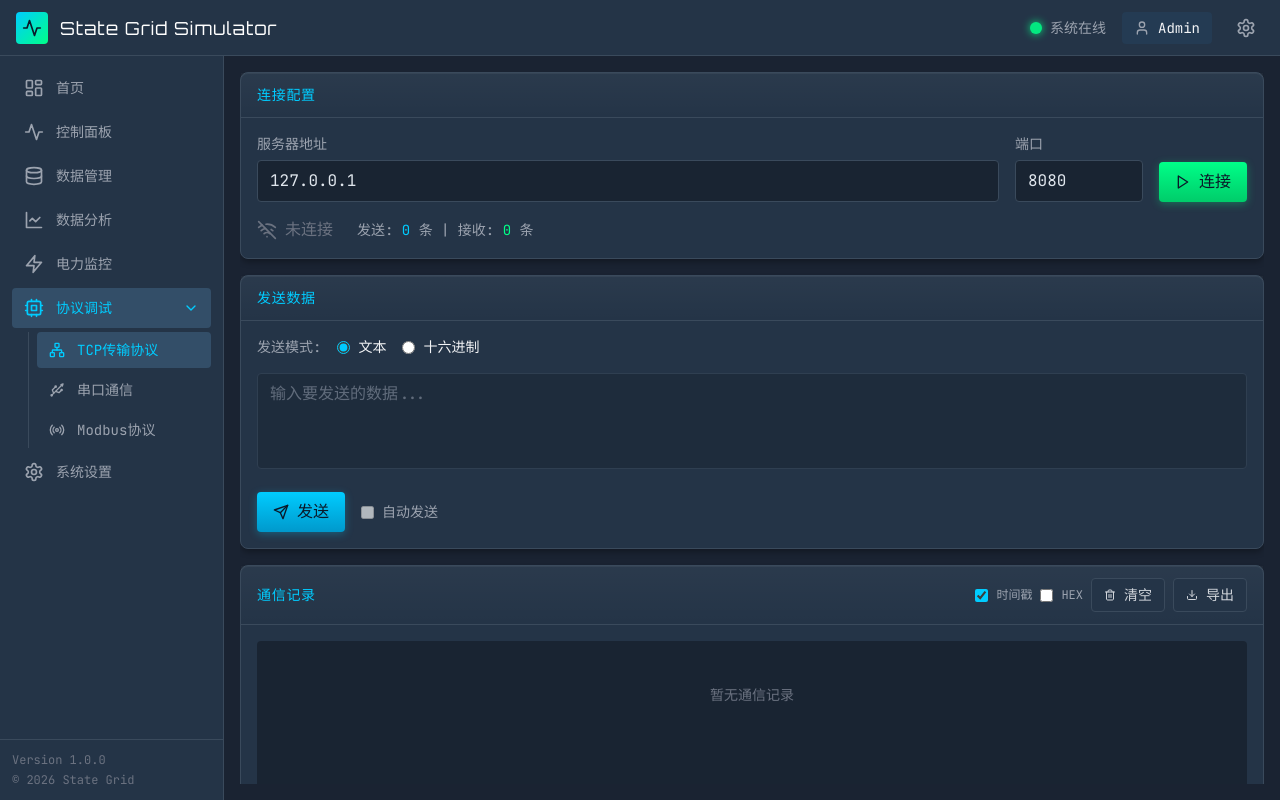
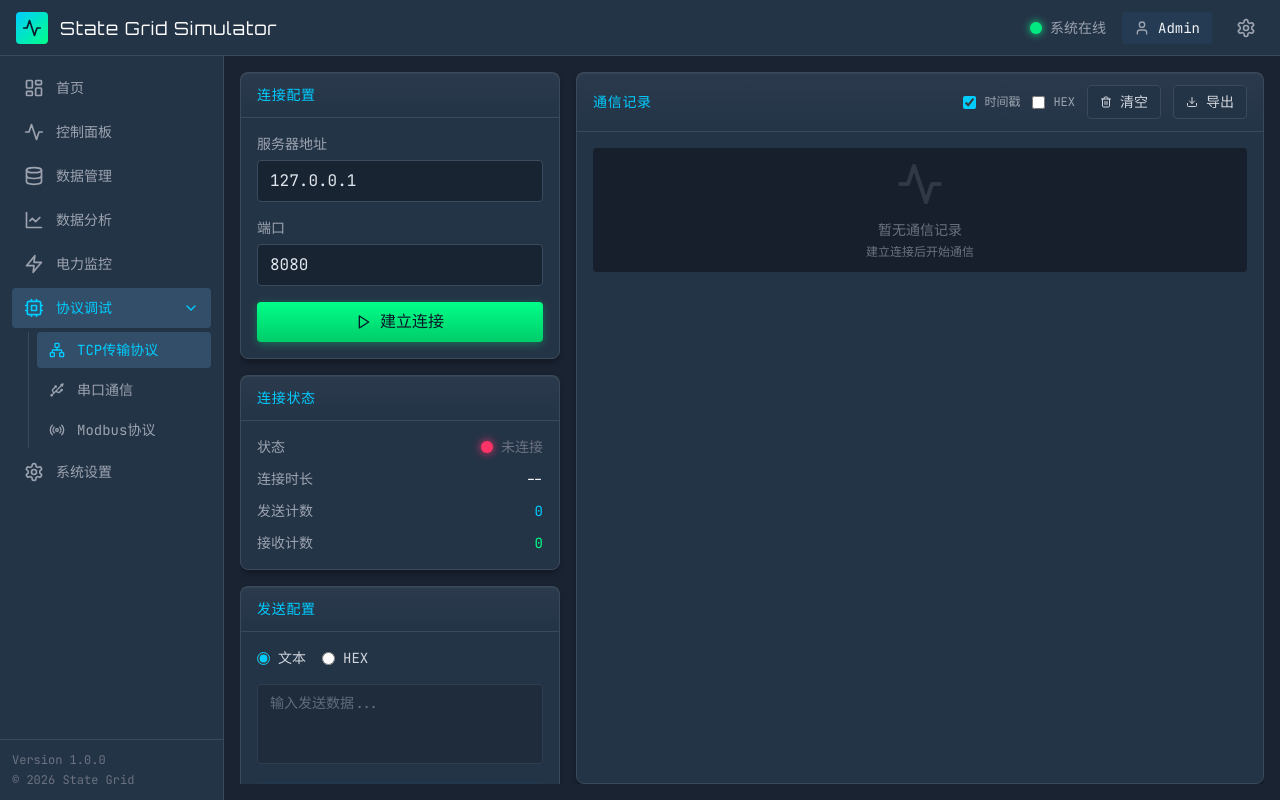
Before and after one commit to TarkeTang/StateGridSimulatorNew, a React (Vite) app in the folder frontend/: page /protocol/tcp in a window 1280 px wide. Built offline with nearby package versions, Linux system fonts and the light colour scheme.

Commit message:
"refactor:adjust-tcp-page-layout-to-left-right"

```diff
--- a/frontend/src/pages/protocol/TcpDebugPage.tsx
+++ b/frontend/src/pages/protocol/TcpDebugPage.tsx
@@ -6,17 +6,17 @@ import {
   Send,
   Trash2,
   Download,
-  Upload,
   Wifi,
   WifiOff,
   Clock,
   ArrowUpRight,
   ArrowDownLeft,
+  Activity,
 } from 'lucide-react'
 
 interface MessageItem {
   id: number
-  type: 'send' | 'receive'
+  type: 'send' | 'receive' | 'system'
   content: string
   timestamp: string
   hex?: string
@@ -43,9 +43,11 @@ const TcpDebugPage = () => {
   // 统计信息
   const [sendCount, setSendCount] = useState(0)
   const [receiveCount, setReceiveCount] = useState(0)
+  const [connectTime, setConnectTime] = useState<string | null>(null)
 
   const messageIdRef = useRef(0)
   const autoSendTimerRef = useRef<NodeJS.Timeout | null>(null)
+  const messagesEndRef = useRef<HTMLDivElement>(null)
 
   // 获取当前时间戳
   const getTimestamp = () => {
@@ -68,21 +70,26 @@ const TcpDebugPage = () => {
   }
 
   // 添加消息
-  const addMessage = useCallback((type: 'send' | 'receive', content: string) => {
+  const addMessage = useCallback((type: 'send' | 'receive' | 'system', content: string) => {
     const newMessage: MessageItem = {
       id: ++messageIdRef.current,
       type,
       content,
       timestamp: getTimestamp(),
-      hex: stringToHex(content),
+      hex: type !== 'system' ? stringToHex(content) : undefined,
     }
     setMessages((prev) => [...prev, newMessage])
 
     if (type === 'send') {
       setSendCount((prev) => prev + 1)
-    } else {
+    } else if (type === 'receive') {
       setReceiveCount((prev) => prev + 1)
     }
+
+    // 滚动到底部
+    setTimeout(() => {
+      messagesEndRef.current?.scrollIntoView({ behavior: 'smooth' })
+    }, 10)
   }, [])
 
   // 连接
@@ -90,8 +97,9 @@ const TcpDebugPage = () => {
     if (isConnected) {
       // 断开连接
       setIsConnected(false)
+      setConnectTime(null)
       stopAutoSend()
-      addMessage('receive', '[系统] 连接已断开')
+      addMessage('system', '连接已断开')
     } else {
       // 建立连接
       setIsConnecting(true)
@@ -99,7 +107,8 @@ const TcpDebugPage = () => {
       await new Promise((resolve) => setTimeout(resolve, 500))
       setIsConnecting(false)
       setIsConnected(true)
-      addMessage('receive', `[系统] 已连接到 ${host}:${port}`)
+      setConnectTime(new Date().toLocaleTimeString('zh-CN', { hour12: false }))
+      addMessage('system', `已连接到 ${host}:${port}`)
     }
   }
 
@@ -141,9 +150,12 @@ const TcpDebugPage = () => {
   // 导出日志
   const exportLog = () => {
     const log = messages
-      .map((msg) => `[${msg.timestamp}] ${msg.type === 'send' ? '发送' : '接收'}: ${msg.content}`)
+      .map((msg) => {
+        const typeLabel = msg.type === 'send' ? '发送' : msg.type === 'receive' ? '接收' : '系统'
+        return `[${msg.timestamp}] [${typeLabel}] ${msg.content}`
+      })
       .join('\n')
-    const blob = new Blob([log], { type: 'text/plain' })
+    const blob = new Blob([log], { type: 'text/plain;charset=utf-8' })
     const url = URL.createObjectURL(blob)
     const a = document.createElement('a')
     a.href = url
@@ -152,12 +164,27 @@ const TcpDebugPage = () => {
     URL.revokeObjectURL(url)
   }
 
+  // 计算连接时长
+  const getConnectionDuration = () => {
+    if (!connectTime) return '--'
+    const start = new Date()
+    const [h, m, s] = connectTime.split(':')
+    start.setHours(parseInt(h), parseInt(m), parseInt(s))
+    const now = new Date()
+    const diff = Math.floor((now.getTime() - start.getTime()) / 1000)
+    const hours = Math.floor(diff / 3600)
+    const minutes = Math.floor((diff % 3600) / 60)
+    const seconds = diff % 60
+    return `${hours.toString().padStart(2, '0')}:${minutes.toString().padStart(2, '0')}:${seconds.toString().padStart(2, '0')}`
+  }
+
   return (
-    <div className="space-y-4 animate-fadeIn">
+    <div className="h-full flex gap-4 animate-fadeIn">
+      {/* 左侧：配置和状态 */}
+      <div className="w-80 flex-shrink-0 flex flex-col gap-4">
         {/* 连接配置 */}
         <Panel title="连接配置">
-        <div className="flex items-end gap-4">
-          <div className="flex-1">
+          <div className="space-y-4">
             <Input
               label="服务器地址"
               value={host}
@@ -165,8 +192,6 @@ const TcpDebugPage = () => {
               placeholder="127.0.0.1"
               disabled={isConnected}
             />
-          </div>
-          <div className="w-32">
             <Input
               label="端口"
               value={port}
@@ -174,11 +199,11 @@ const TcpDebugPage = () => {
               placeholder="8080"
               disabled={isConnected}
             />
-          </div>
             <Button
               variant={isConnected ? 'danger' : 'success'}
               onClick={handleConnect}
               disabled={isConnecting}
+              className="w-full"
             >
               {isConnecting ? (
                 <>
@@ -188,45 +213,57 @@ const TcpDebugPage = () => {
               ) : isConnected ? (
                 <>
                   <Square className="w-4 h-4" />
-                断开
+                  断开连接
                 </>
               ) : (
                 <>
                   <Play className="w-4 h-4" />
-                连接
+                  建立连接
                 </>
               )}
             </Button>
           </div>
+        </Panel>
 
         {/* 连接状态 */}
-        <div className="mt-4 flex items-center gap-6">
+        <Panel title="连接状态">
+          <div className="space-y-3">
+            <div className="flex items-center justify-between">
+              <span className="text-gray-400 text-sm">状态</span>
               <div className="flex items-center gap-2">
                 {isConnected ? (
                   <>
-                <Wifi className="w-5 h-5 text-signal-green" />
-                <span className="text-signal-green">已连接</span>
+                    <span className="status-indicator online" />
+                    <span className="text-signal-green text-sm">已连接</span>
                   </>
                 ) : (
                   <>
-                <WifiOff className="w-5 h-5 text-gray-500" />
-                <span className="text-gray-500">未连接</span>
+                    <span className="status-indicator offline" />
+                    <span className="text-gray-500 text-sm">未连接</span>
                   </>
                 )}
               </div>
-          <div className="text-sm text-gray-400">
-            发送: <span className="text-signal-blue">{sendCount}</span> 条 |
-            接收: <span className="text-signal-green">{receiveCount}</span> 条
+            </div>
+            <div className="flex items-center justify-between">
+              <span className="text-gray-400 text-sm">连接时长</span>
+              <span className="text-white font-mono text-sm">{getConnectionDuration()}</span>
+            </div>
+            <div className="flex items-center justify-between">
+              <span className="text-gray-400 text-sm">发送计数</span>
+              <span className="text-signal-blue font-mono text-sm">{sendCount}</span>
+            </div>
+            <div className="flex items-center justify-between">
+              <span className="text-gray-400 text-sm">接收计数</span>
+              <span className="text-signal-green font-mono text-sm">{receiveCount}</span>
             </div>
           </div>
         </Panel>
 
-      {/* 发送区域 */}
-      <Panel title="发送数据">
+        {/* 发送配置 */}
+        <Panel title="发送配置">
           <div className="space-y-4">
-          {/* 发送模式选择 */}
+            {/* 发送模式 */}
             <div className="flex items-center gap-4">
-            <span className="text-sm text-gray-400">发送模式:</span>
               <label className="flex items-center gap-2 cursor-pointer">
                 <input
                   type="radio"
@@ -235,7 +272,7 @@ const TcpDebugPage = () => {
                   onChange={() => setSendMode('text')}
                   className="accent-signal-blue"
                 />
-              <span className="text-sm">文本</span>
+                <span className="text-sm text-gray-300">文本</span>
               </label>
               <label className="flex items-center gap-2 cursor-pointer">
                 <input
@@ -245,7 +282,7 @@ const TcpDebugPage = () => {
                   onChange={() => setSendMode('hex')}
                   className="accent-signal-blue"
                 />
-              <span className="text-sm">十六进制</span>
+                <span className="text-sm text-gray-300">HEX</span>
               </label>
             </div>
 
@@ -253,54 +290,59 @@ const TcpDebugPage = () => {
             <textarea
               value={sendData}
               onChange={(e) => setSendData(e.target.value)}
-            placeholder={sendMode === 'hex' ? '输入十六进制数据，如: 01 02 03 04' : '输入要发送的数据...'}
-            className="input-field h-24 resize-none font-mono"
+              placeholder={sendMode === 'hex' ? '输入十六进制，如: 01 02 03' : '输入发送数据...'}
+              className="input-field h-20 resize-none font-mono text-sm"
               disabled={!isConnected}
             />
 
             {/* 发送按钮 */}
-          <div className="flex items-center gap-4">
             <Button
               variant="primary"
               onClick={handleSend}
               disabled={!isConnected || !sendData.trim()}
+              className="w-full"
             >
               <Send className="w-4 h-4" />
-              发送
+              发送数据
             </Button>
 
-            <div className="flex items-center gap-2">
+            {/* 自动发送 */}
+            <div className="pt-2 border-t border-panel-border">
               <label className="flex items-center gap-2 cursor-pointer">
                 <input
                   type="checkbox"
                   checked={autoSend}
-                  onChange={(e) => e.target.checked ? startAutoSend() : stopAutoSend()}
+                  onChange={(e) => (e.target.checked ? startAutoSend() : stopAutoSend())}
                   disabled={!isConnected || !sendData.trim()}
                   className="accent-signal-blue"
                 />
-                <span className="text-sm text-gray-400">自动发送</span>
+                <span className="text-sm text-gray-300">自动发送</span>
               </label>
               {autoSend && (
+                <div className="mt-2 flex items-center gap-2">
                   <input
                     type="number"
                     value={autoSendInterval}
                     onChange={(e) => setAutoSendInterval(Number(e.target.value))}
-                  className="input-field w-24 text-sm py-1"
+                    className="input-field flex-1 text-sm py-1"
                     min={100}
                     step={100}
                   />
+                  <span className="text-sm text-gray-400">ms</span>
+                </div>
               )}
-              {autoSend && <span className="text-sm text-gray-400">ms</span>}
-            </div>
             </div>
           </div>
         </Panel>
+      </div>
 
-      {/* 接收区域 */}
+      {/* 右侧：通信记录 */}
+      <div className="flex-1 flex flex-col min-w-0">
         <Panel
           title="通信记录"
+          className="flex-1 flex flex-col"
           headerAction={
-          <div className="flex items-center gap-2">
+            <div className="flex items-center gap-3">
               <label className="flex items-center gap-2 cursor-pointer">
                 <input
                   type="checkbox"
@@ -330,38 +372,74 @@ const TcpDebugPage = () => {
             </div>
           }
         >
-        <div className="h-80 overflow-y-auto bg-black/30 rounded p-3 font-mono text-sm">
+          <div className="flex-1 overflow-y-auto bg-black/40 rounded p-3 font-mono text-sm">
             {messages.length === 0 ? (
-            <div className="text-gray-500 text-center py-8">暂无通信记录</div>
+              <div className="h-full flex flex-col items-center justify-center text-gray-500">
+                <Activity className="w-12 h-12 mb-3 opacity-30" />
+                <p>暂无通信记录</p>
+                <p className="text-xs mt-1">建立连接后开始通信</p>
+              </div>
             ) : (
-            messages.map((msg) => (
+              <div className="space-y-1">
+                {messages.map((msg) => (
                   <div
                     key={msg.id}
-                className={`py-1 border-b border-panel-border/30 last:border-0 ${
-                  msg.type === 'send' ? 'text-signal-blue' : 'text-signal-green'
+                    className={`py-1.5 px-2 rounded ${
+                      msg.type === 'send'
+                        ? 'bg-signal-blue/10 border-l-2 border-signal-blue'
+                        : msg.type === 'receive'
+                        ? 'bg-signal-green/10 border-l-2 border-signal-green'
+                        : 'bg-yellow-500/10 border-l-2 border-yellow-500'
                     }`}
                   >
                     <div className="flex items-start gap-2">
+                      {/* 图标 */}
                       {msg.type === 'send' ? (
-                    <ArrowUpRight className="w-4 h-4 mt-0.5 flex-shrink-0" />
+                        <ArrowUpRight className="w-4 h-4 mt-0.5 flex-shrink-0 text-signal-blue" />
+                      ) : msg.type === 'receive' ? (
+                        <ArrowDownLeft className="w-4 h-4 mt-0.5 flex-shrink-0 text-signal-green" />
                       ) : (
-                    <ArrowDownLeft className="w-4 h-4 mt-0.5 flex-shrink-0" />
+                        <Wifi className="w-4 h-4 mt-0.5 flex-shrink-0 text-yellow-500" />
                       )}
-                  <div className="flex-1">
+
+                      <div className="flex-1 min-w-0">
+                        {/* 时间戳和类型 */}
+                        <div className="flex items-center gap-2 mb-1">
                           {showTimestamp && (
-                      <span className="text-gray-500 text-xs mr-2">[{msg.timestamp}]</span>
+                            <span className="text-gray-500 text-xs">{msg.timestamp}</span>
                           )}
-                    <span>{msg.content}</span>
+                          <span
+                            className={`text-xs ${
+                              msg.type === 'send'
+                                ? 'text-signal-blue'
+                                : msg.type === 'receive'
+                                ? 'text-signal-green'
+                                : 'text-yellow-500'
+                            }`}
+                          >
+                            [{msg.type === 'send' ? '发送' : msg.type === 'receive' ? '接收' : '系统'}]
+                          </span>
+                        </div>
+
+                        {/* 内容 */}
+                        <div className="text-gray-200 break-all">{msg.content}</div>
+
+                        {/* HEX显示 */}
                         {showHex && msg.hex && (
-                      <div className="text-gray-500 text-xs mt-1">HEX: {msg.hex}</div>
+                          <div className="text-gray-500 text-xs mt-1 font-mono">
+                            HEX: {msg.hex}
+                          </div>
                         )}
                       </div>
                     </div>
                   </div>
-            ))
+                ))}
+                <div ref={messagesEndRef} />
+              </div>
             )}
           </div>
         </Panel>
+      </div>
     </div>
   )
 }
```
Lines whose indentation alone changed are shown as unchanged.
